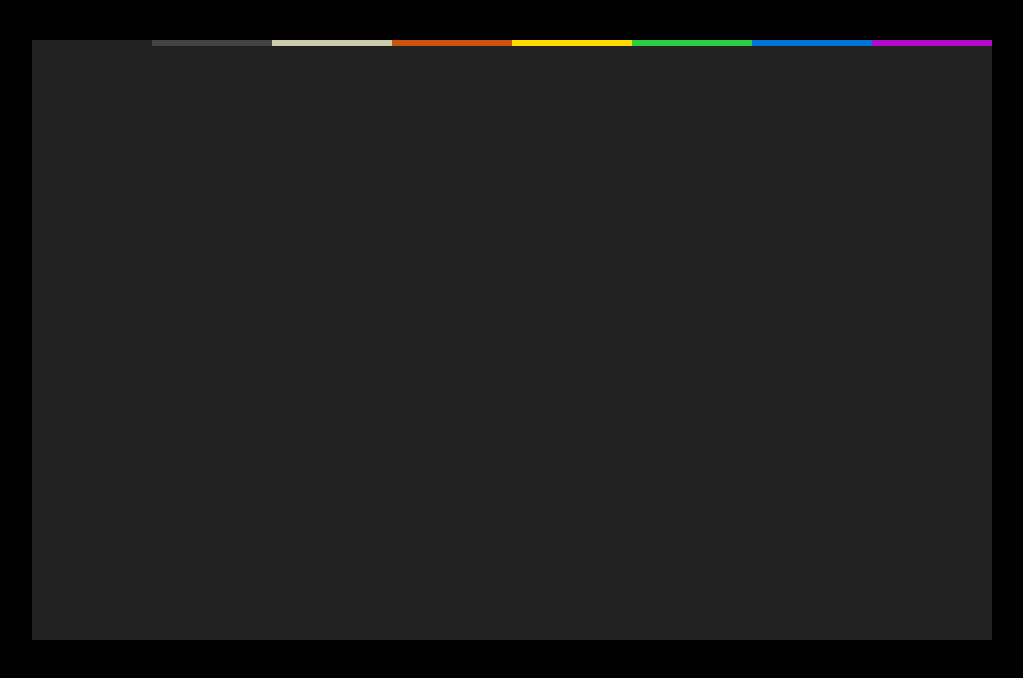
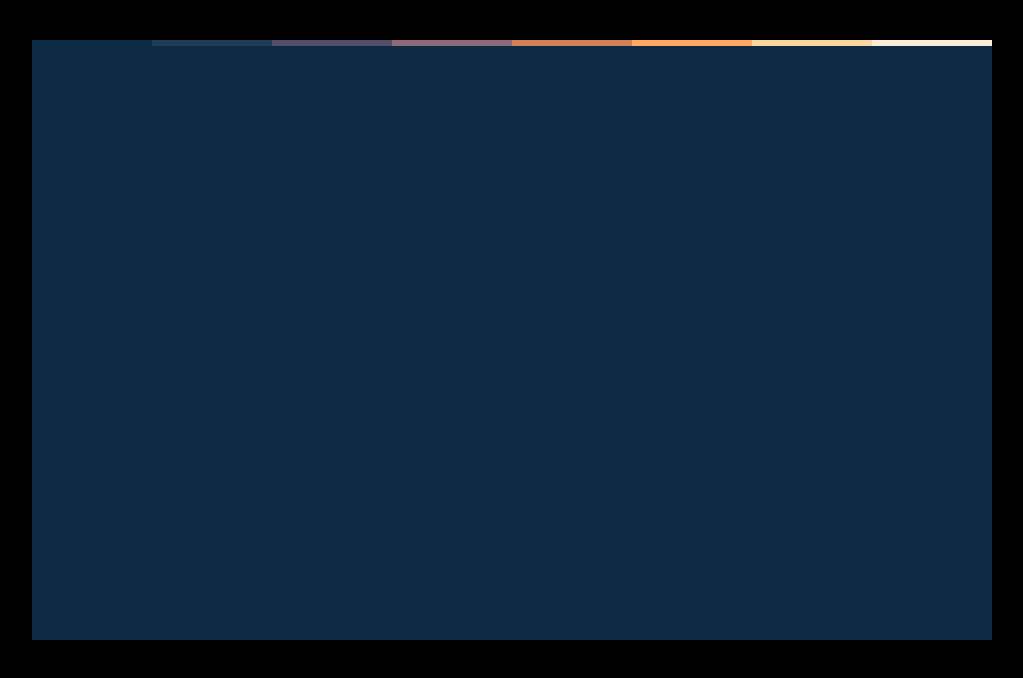
Before and after one commit to feiss/tiny_gamelib, a plain HTML site: page index.html in a window 1280 px wide. Shown: the whole page, without its empty margins (128-1151 px from the left). Drawn offline with Linux system fonts and the light colour scheme.

Commit message:
font, preload, draw_image..

```diff
--- a/engine.js
+++ b/engine.js
@@ -5,7 +5,9 @@ window.addEventListener("keyup", __keyup);
 window.addEventListener("mousedown", __mousedown);
 window.addEventListener("mouseup", __mouseup);
 window.addEventListener("mousemove", __mousemove);
-
+document.addEventListener("contextmenu", function (event) {
+    event.preventDefault();
+});
 
 let canvas, canvas_ctx, offcanvas, ctx;
 const SCALE = parseInt(getComputedStyle(document.documentElement).getPropertyValue('--SCALE'));
@@ -51,16 +53,7 @@ function __init() {
     ctx = offcanvas.getContext('2d');
     ctx.imageSmoothingEnabled = false;
 
-    ctx.fillStyle = '#300';
-    ctx.fillRect(0, 0, W, H);
-    ctx.strokeStyle = '#fff';
-    ctx.beginPath();
-    ctx.moveTo(0, 0);
-    ctx.lineTo(W, H);
-    ctx.stroke();
-
-    canvas_ctx.drawImage(offcanvas, 0, 0);
-
+    ctx.font = '8px Silkscreen';
     document.body.appendChild(canvas);
 
     __preload();
@@ -76,7 +69,10 @@ function __preload() {
         assets[file] = img;
         img.onload = () => {
             loaded++;
-            console.log("loaded " + loaded + '/' + total);
+            window.requestAnimationFrame(() => {
+                loading(loaded / total)
+                canvas_ctx.drawImage(offcanvas, 0, 0);
+            });
             if (loaded == total) {
                 __end_preload();
             }
@@ -120,9 +116,13 @@ function __mousedown(ev) {
 }
 
 function __mouseup(ev) {
-    mouse.left = !(ev.button == 0);
-    mouse.middle = !(ev.button == 1);
-    mouse.right = !(ev.button == 2);
+    if (ev.button == 0) {
+        mouse.left = false;
+    } else if (ev.button == 1) {
+        mouse.middle = false;
+    } else if (ev.button == 2) {
+        mouse.right = false;
+    }
 }
 
 function __mousemove(ev) {
@@ -138,7 +138,12 @@ function fill_rect(x, y, w, h, color) {
     ctx.fillStyle = palette[color];
     ctx.fillRect(x, y, w, h);
 }
+
 function draw_text(text, x, y, color) {
     ctx.fillStyle = palette[color];
     ctx.fillText(text, x, y);
 }
+
+function draw_image(img, x, y) {
+    ctx.drawImage(assets[img], x, y);
+}
--- a/game.js
+++ b/game.js
@@ -1,23 +1,33 @@
 
 function preload() {
+    palette = [
+        '#0d2b45',
+        '#203c56',
+        '#544e68',
+        '#8d697a',
+        '#d08159',
+        '#ffaa5e',
+        '#ffd4a3',
+        '#ffecd6',
+    ];
+
     return [
         'sprites.png',
         'screen.png',
+        'screen copy.png',
+        'screen copy 2.png',
+        'screen copy 3.png',
+        'screen copy 4.png',
     ];
+}
+
+function loading(progress) {
+    fill_rect(0, 0, W, H, 0);
+    fill_rect(10, H / 2, Math.floor((W - 20) * progress), 2, 6);
 }
 
 function start() {
     console.log("end preload");
-    palette = [
-        '#222',
-        '#444',
-        '#cca',
-        '#c51',
-        '#FFDC00',
-        '#2ECC40',
-        '#0074D9',
-        '#B10DC9',
-    ];
 }
 
 function loop(t) {
@@ -25,10 +35,10 @@ function loop(t) {
     const w = W / palette.length;
     for (let i = 0; i < palette.length; i++) {
         fill_rect(i * w, 0, w, 2, i);
-
     }
 
     if (mouse.left) {
-        draw_text(mouse.x + ',' + mouse.y, 10, 20, 2);
+        draw_text(mouse.x + ',' + mouse.y, 10, 20, 6);
+        draw_image('screen.png', mouse.x, mouse.y);
     }
 }
--- a/index.html
+++ b/index.html
@@ -7,6 +7,11 @@
     <meta name="viewport" content="width=device-width, initial-scale=1.0">
     <title>Game</title>
     <style>
+        @font-face {
+            font-family: 'Silkscreen';
+            src: url('assets/Silkscreen-Regular.ttf') format('truetype');
+        }
+
         :root {
             --SCALE: 3;
         }
@@ -15,6 +20,12 @@
             background-color: black;
             overflow: hidden;
             padding: 2rem;
+        }
+
+        #preload_font {
+            font: 14px 'Silkscreen';
+            color: white;
+            display: none;
         }
 
         canvas {
@@ -28,6 +39,7 @@
 </head>
 
 <body>
+    <div id="preload_font">hola</div>
     <script src="engine.js"></script>
     <script src="game.js"></script>
 </body>
```
Also changed, not shown: assets/Silkscreen-Regular.ttf (added), assets/palette.png (added), assets/screen copy 2.png (added), assets/screen copy 3.png (added), assets/screen copy 4.png (added), assets/screen copy.png (added).
